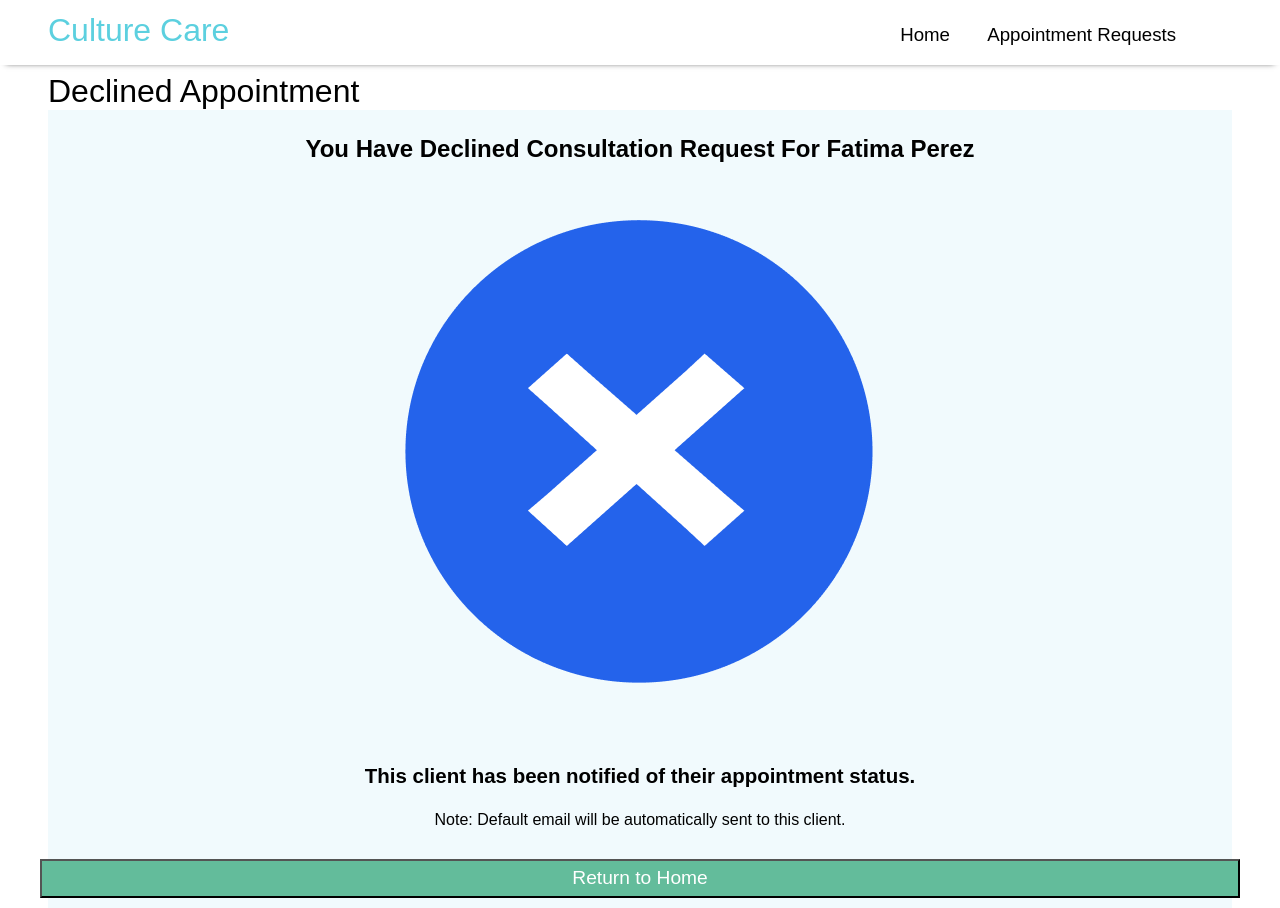
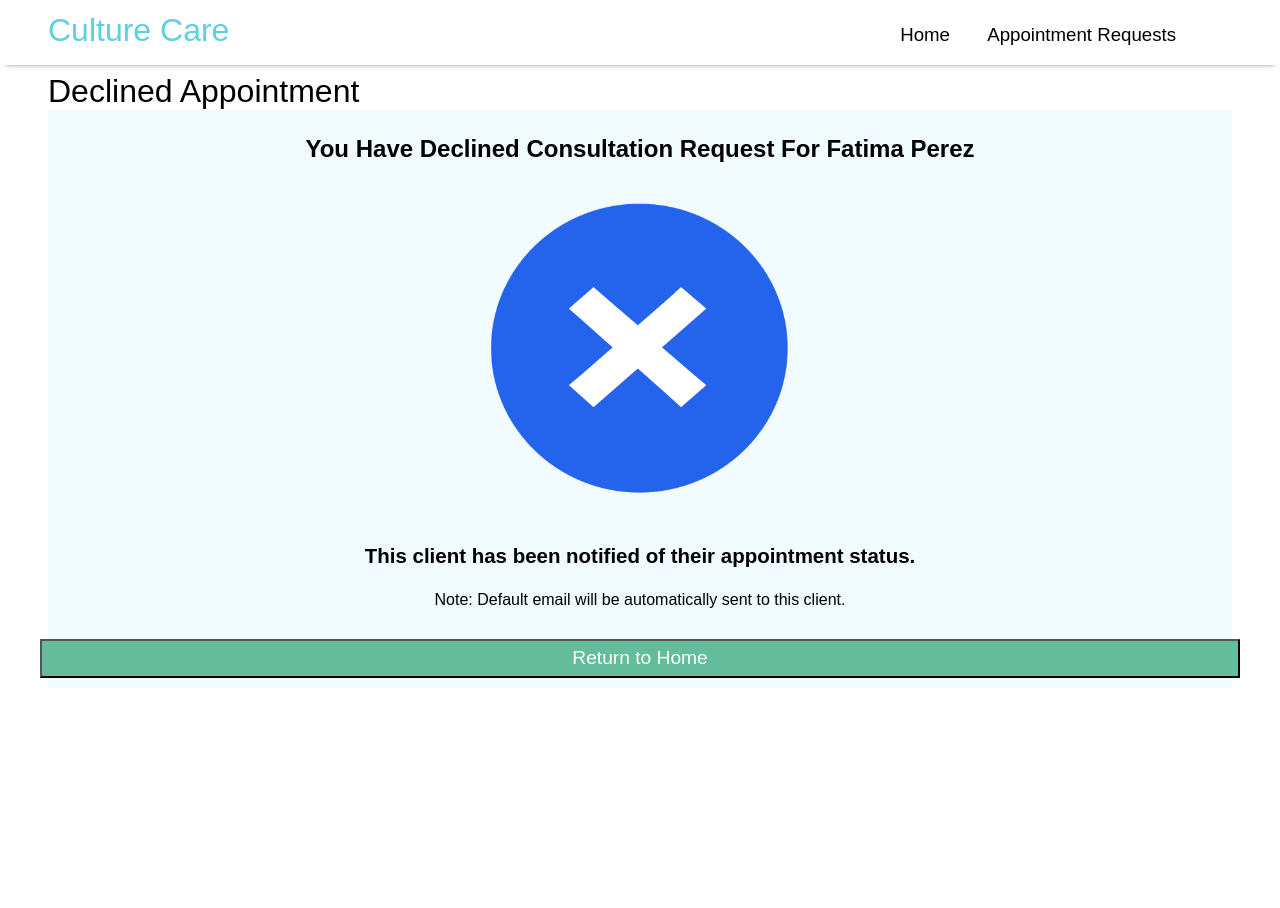
Before and after one commit to CultureCare22/Culture-Care, a React (Create React App) app: page /appt-declined in a window 1280 px wide. After the commit the page ends 800 px from the top, so only its background shows below. Built offline with nearby package versions, Linux system fonts and the light colour scheme.

Commit message:
Finished CSS styling for the declineapt page

```diff
--- a/src/pages/DeclinedApt/DeclinedApt.css
+++ b/src/pages/DeclinedApt/DeclinedApt.css
@@ -1,49 +1,56 @@
-/* .confirmation-container {
+.head {
+  width: 100%;
+}
+.wholepage {
+  display: flex;
+  flex-direction: column;
+  align-items: flex-start;
+  /* padding: 1vw; */
+  /* padding-left: 2.5vw; */
+  /* gap: 1.5vw; */
+  font-family: sans-serif;
+  width: 100%;
+}
+
+.confirmation-container {
   display: flex;
   width:100%;
-  padding: 2vw;
+  padding-top: 25px;
   background-color: #F1FAFD;
   flex-direction: column;
   align-items: center;
 }
-.wholepage {
-  display: flex;
-  flex-direction: column;
-  align-items: center;
-  padding: 1vw;
-  padding-left: 2.5vw;
-  gap: 1.5vw;
-  font-family: sans-serif;
-}
-.head {
-  width: 100%;
-}
-img {
-  margin: 5vw;
-  width: 20%;
-}
-h1 {
-  font-size: 2.5vw;
+
+.cross-img {
+  padding-top: 30px;
+  padding-bottom: 20px;
+  height: 366px;
+  width: 320px;
 }
 
-h2 {
-  font-size: 2vw;
+h3 {
+  font-size: 1.6vw;
+  font-weight:bold;
 }
-h3 {
-  font-size: 1.5vw;
-  font-weight: normal;
-}
+
 h4 {
-  margin: 20px;
+  margin-bottom: 20px;
   font-size: 1.25vw;
   font-weight: normal;
 }
+
 .return-button{
   align-items: center;
   margin: 10px;
-  width: 100%;
+  width: 1200px;
   font-size: 1.5vw;
   padding: 0.5vw;
+  /* padding-left: 1.5vw; */
+  /* padding-right: 1.5vw; */
   background-color: #63BC9B;
   color: #FFFFFF;
-} */
+}
+.t1 {
+  font-size: 2vw;
+  align-items:start;
+}
--- a/src/pages/DeclinedApt/DeclinedApt.js
+++ b/src/pages/DeclinedApt/DeclinedApt.js
@@ -14,7 +14,7 @@ function Confirmation() {
                 <div className='confirmation-container'>
 
                     <h2>You Have Declined Consultation Request For Fatima Perez</h2>
-                    <img src={'/X.png'} />
+                    <img className="cross-img" src={'/X.png'} />
 
                     <h3>This client has been notified of their appointment status.</h3>
 
```
